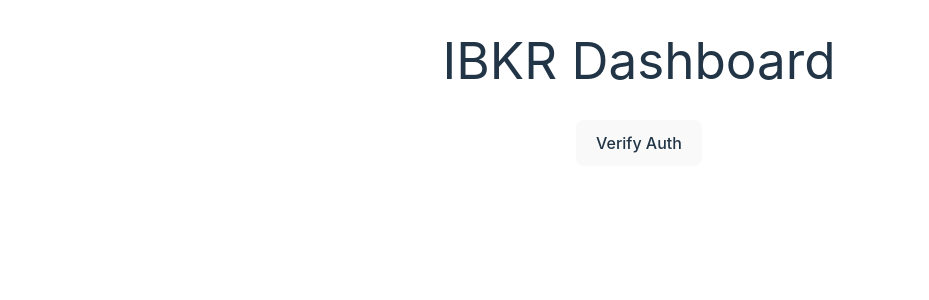
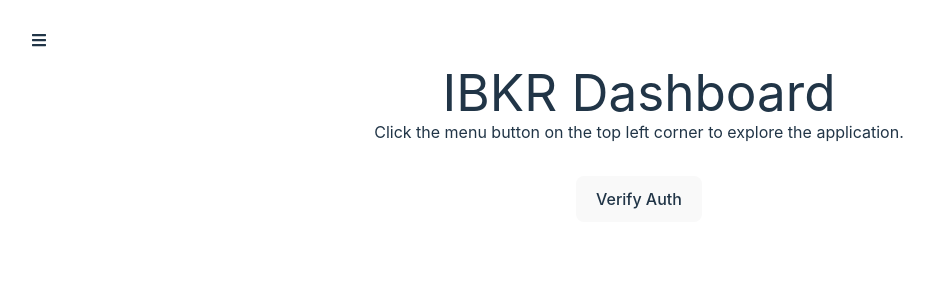
Before and after one commit to varepsilon123/IBKR-Dashboard, a React (Vite) app: page / in a window 1280 px wide. Shown: the top 300 px of the page, without its empty margins (1-930 px from the left). Built offline with nearby package versions, Linux system fonts and the light colour scheme; no server answers.

Commit message:
feat: add menu

```diff
--- a/src/App.css
+++ b/src/App.css
@@ -1,5 +1,5 @@
 #root {
-  max-width: 1280px;
+  /* max-width: 1280px; */
   margin: 0 auto;
   padding: 2rem;
   text-align: center;
--- a/src/App.tsx
+++ b/src/App.tsx
@@ -1,18 +1,18 @@
 import React from 'react';
 import './App.css'
 import AuthCheck from './components/AuthCheck/AuthCheck'
+import Menu from './components/Menu/Menu'
 
 const App: React.FC = () => {
   return (
-    <>
-      <h1>IBKR Dashboard</h1>
+    <div className="relative">
+      <Menu />
+      <h1 className="mt-4">IBKR Dashboard</h1>
+      <p>Click the menu button on the top left corner to explore the application.</p>
       <div className="card">
         <AuthCheck />
       </div>
-      {/* <p className="read-the-docs">
-        Click on the Vite and React logos to learn more
-      </p> */}
-    </>
+    </div>
   )
 }
 
--- /dev/null
+++ b/src/components/Menu/Menu.tsx
@@ -0,0 +1,40 @@
+import { useState } from 'react';
+import { FaBars, FaTimes } from 'react-icons/fa';
+
+function Menu() {
+    const [isOpen, setIsOpen] = useState(false);
+    const [activePage, setActivePage] = useState('home');
+
+    const toggleMenu = () => {
+        setIsOpen(!isOpen);
+    };
+
+    const handlePageChange = (page: string) => {
+        setActivePage(page);
+        setIsOpen(false);
+    };
+
+    return (
+        <div className="relative">
+            <div onClick={toggleMenu} style={{ cursor: 'pointer' }}>
+                {isOpen ? <FaTimes /> : <FaBars />}
+            </div>
+            {isOpen && (
+                <div className="absolute top-0 left-0 h-full w-64 mt-12">
+                    <ul className="flex flex-col">
+                        <li onClick={() => handlePageChange('home')} className="p-4 hover:bg-gray-500">Home</li>
+                        <li onClick={() => handlePageChange('authCheck')} className="p-4 hover:bg-gray-500">Auth Check</li>
+                    </ul>
+                </div>
+            )}
+            {activePage === 'authCheck' && (
+                <div>
+                    <h2>Auth Check Placeholder Page</h2>
+                    <p>This is a placeholder for the Auth Check component.</p>
+                </div>
+            )}
+        </div>
+    );
+}
+
+export default Menu;
```
